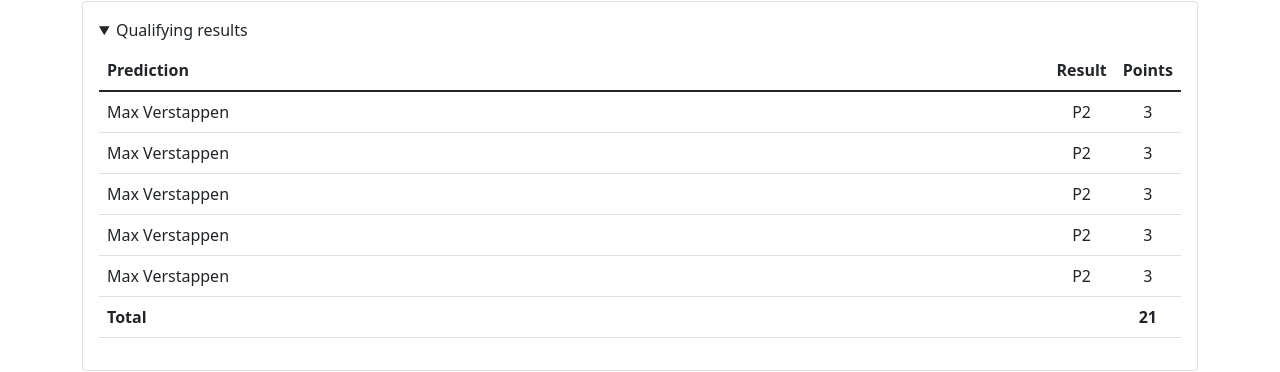
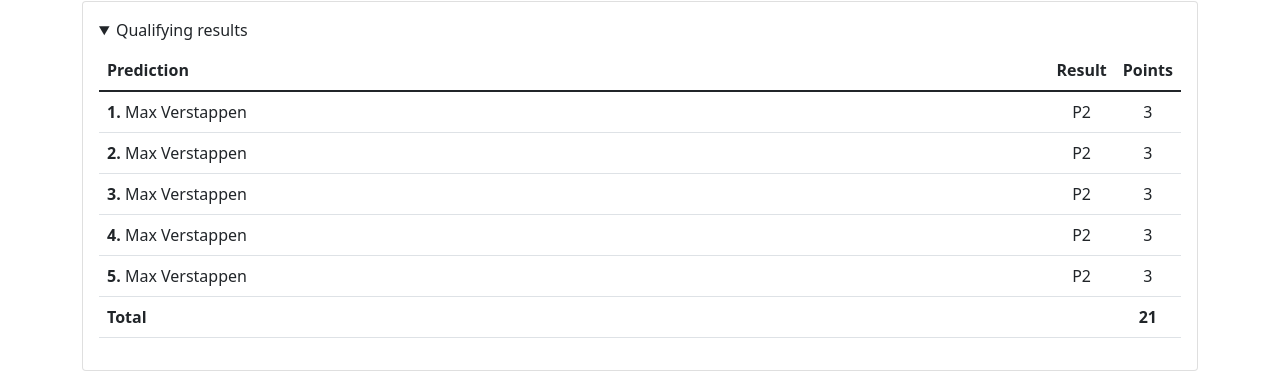
Before and after one commit to RuneClaeys/f1predictions-ui, a React (Vite) app: page /result/1 in a window 1280 px wide. Shown: the part 166-538 px from the top of the page. Built offline with nearby package versions, Linux system fonts and the light colour scheme; no server answers; sample sign-in values are in the browser's storage.

Commit message:
add extra info

```diff
--- a/src/components/Results/OtherResults.jsx
+++ b/src/components/Results/OtherResults.jsx
@@ -19,7 +19,9 @@
                   </tr>
                   <tr>
                      <td className="p-2">Max Verstappen</td>
-                     <td className="p-2 text-center">NO</td>
+                     <td className="p-2 text-center">
+                        <i className="fas fa-times text-danger"></i>
+                     </td>
                      <td className="p-2 text-center">0</td>
                   </tr>
                   <tr>
@@ -29,7 +31,9 @@
                   </tr>
                   <tr>
                      <td className="p-2">Max Verstappen</td>
-                     <td className="p-2 text-center">NO</td>
+                     <td className="p-2 text-center">
+                        <i className="fas fa-check text-success"></i>
+                     </td>
                      <td className="p-2 text-center">0</td>
                   </tr>
                   <tr>
--- a/src/components/Results/QualifyingResults.jsx
+++ b/src/components/Results/QualifyingResults.jsx
@@ -14,7 +14,9 @@
                <tbody>
                   {[...Array(5)].map((_, i) => (
                      <tr key={i}>
-                        <td className="p-2">Max Verstappen</td>
+                        <td className="p-2">
+                           <strong>{i + 1}. </strong>Max Verstappen
+                        </td>
                         <td className="p-2 text-center">P2</td>
                         <td className="p-2 text-center">3</td>
                      </tr>
--- a/src/components/Results/RaceResults.jsx
+++ b/src/components/Results/RaceResults.jsx
@@ -14,7 +14,9 @@
                <tbody>
                   {[...Array(10)].map((_, i) => (
                      <tr key={i}>
-                        <td className="p-2">Max Verstappen</td>
+                        <td className="p-2">
+                           <strong>{i + 1}. </strong>Max Verstappen
+                        </td>
                         <td className="p-2 text-center">P2</td>
                         <td className="p-2 text-center">3</td>
                      </tr>
```
